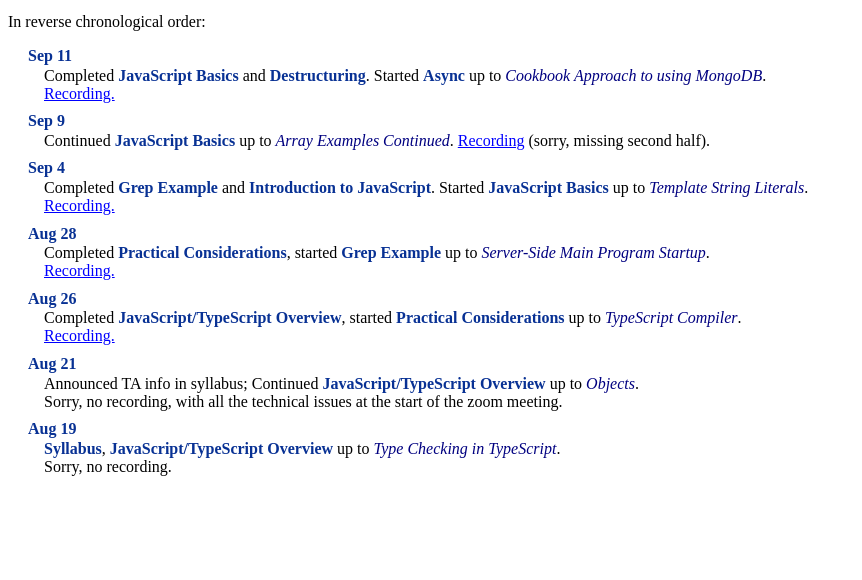
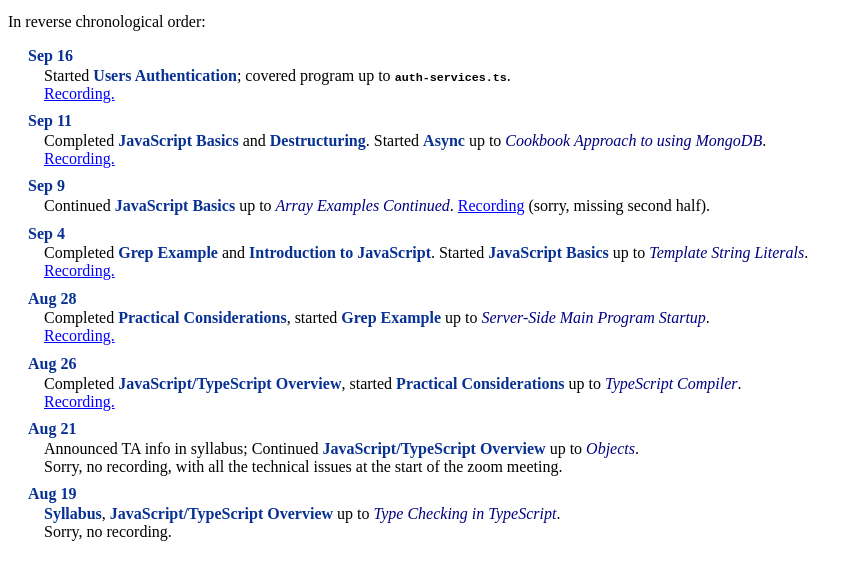
Before and after one commit to H4rish55/i444, a plain HTML site: page misc/videos/index.html in a window 1280 px wide. Shown: the part 72-652 px from the top of the page, without its empty margins (0-862 px from the left). Drawn offline with nearby package versions, Linux system fonts and the light colour scheme; a small style sheet from the web is missing.

Commit message:
post-class updates

```diff
--- a/misc/videos/index.html
+++ b/misc/videos/index.html
@@ -26,7 +26,9 @@
 
     <div class="umt-content">
       <div><section data-level="h1"><h1>Class  Video  Recordings</h1><p>In reverse chronological order:
-</p><dl><dt> <strong>Sep 11</strong> </dt><dd><p>    Completed <strong>JavaScript Basics</strong> and <strong>Destructuring</strong>.  Started
+</p><dl><dt> <strong>Sep 16</strong> </dt><dd><p>    Started <strong>Users Authentication</strong>; covered program up to <code>auth-services.ts</code>. <br>
+     <a href="https://binghamton.zoom.us/rec/share/VhTMp_gwldUfQ7arSbWuuaOwM0BcO551uOnv7TkP4vXunmJDuWnI80nuRMrzsjcM.8Lfn12xKkoTBsOnF">Recording.</a>
+</p></dd><dt> <strong>Sep 11</strong> </dt><dd><p>    Completed <strong>JavaScript Basics</strong> and <strong>Destructuring</strong>.  Started
     <strong>Async</strong> up to <em>Cookbook Approach to using MongoDB</em>. <br>
      <a href="https://binghamton.zoom.us/rec/share/Dw33C_8SgeXZPoPD-cVY4SP54yS1OQA_6J5fSZO_sMuBLpHbXVN3nb81BQ7oI8vD.9AmjOOLZYrS2lGLl">Recording.</a>
 </p></dd><dt> <strong>Sep 9</strong> </dt><dd><p>    Continued <strong>JavaScript Basics</strong> up to <em>Array Examples Continued</em>.
```
Also changed, not shown: 1 other file.
